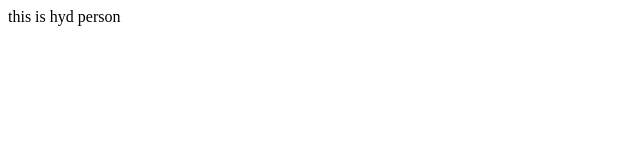
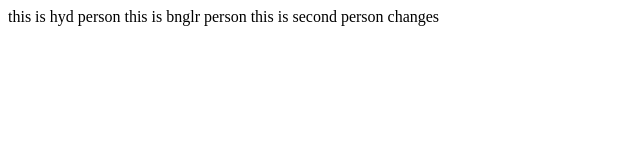
Before and after one commit to manaswinieadara/10K, a plain HTML site: page hyd-1/index.html in a window 1280 px wide. Shown: the whole page, without its empty margins (0-640 px from the left). Drawn offline with Linux system fonts and the light colour scheme.

Commit message:
second person changes

```diff
--- a/hyd-1/index.html
+++ b/hyd-1/index.html
@@ -7,5 +7,7 @@
 </head>
 <body>
     this is hyd person
+    this is bnglr person
+    this is second person changes
 </body>
 </html>
```
